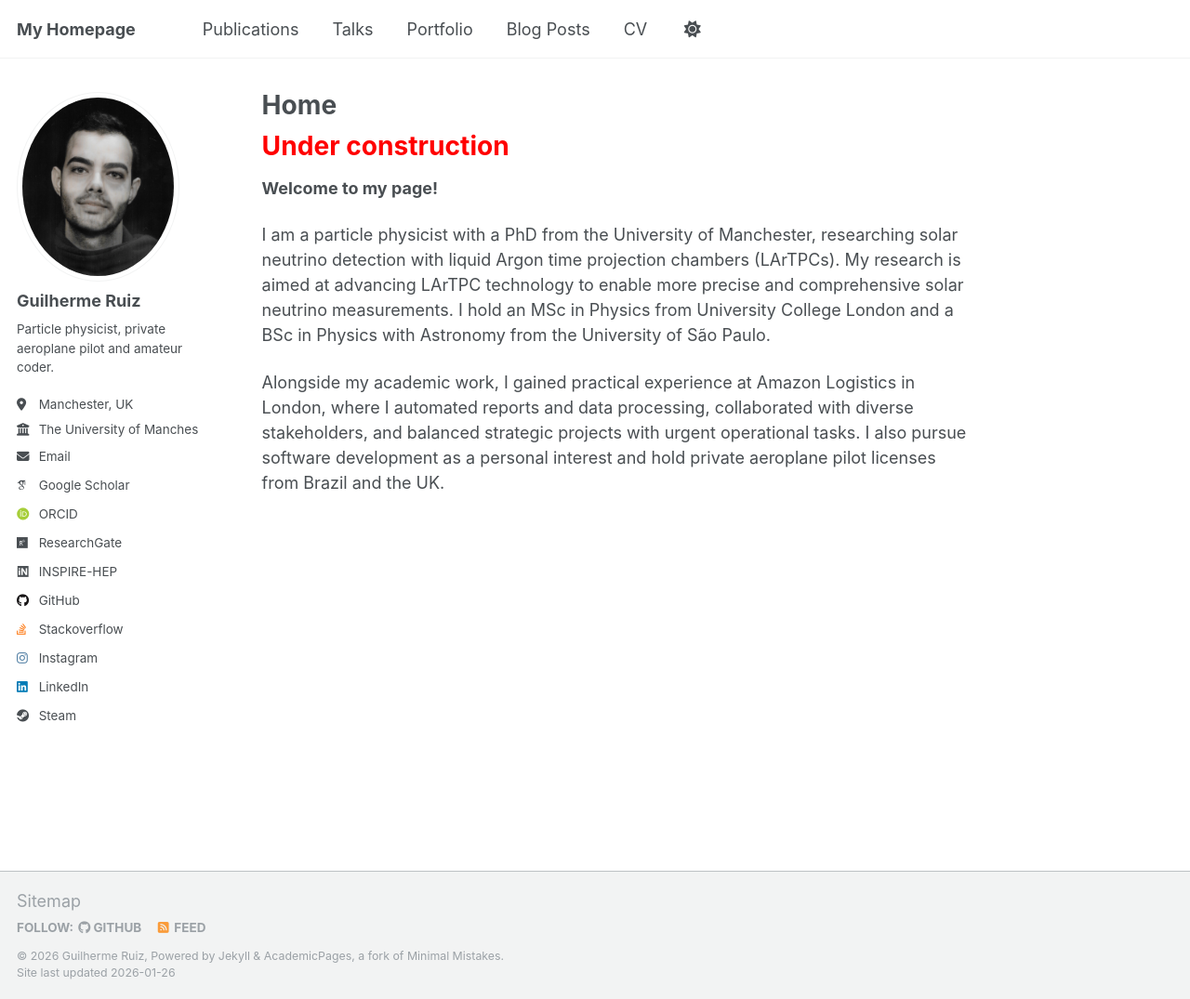
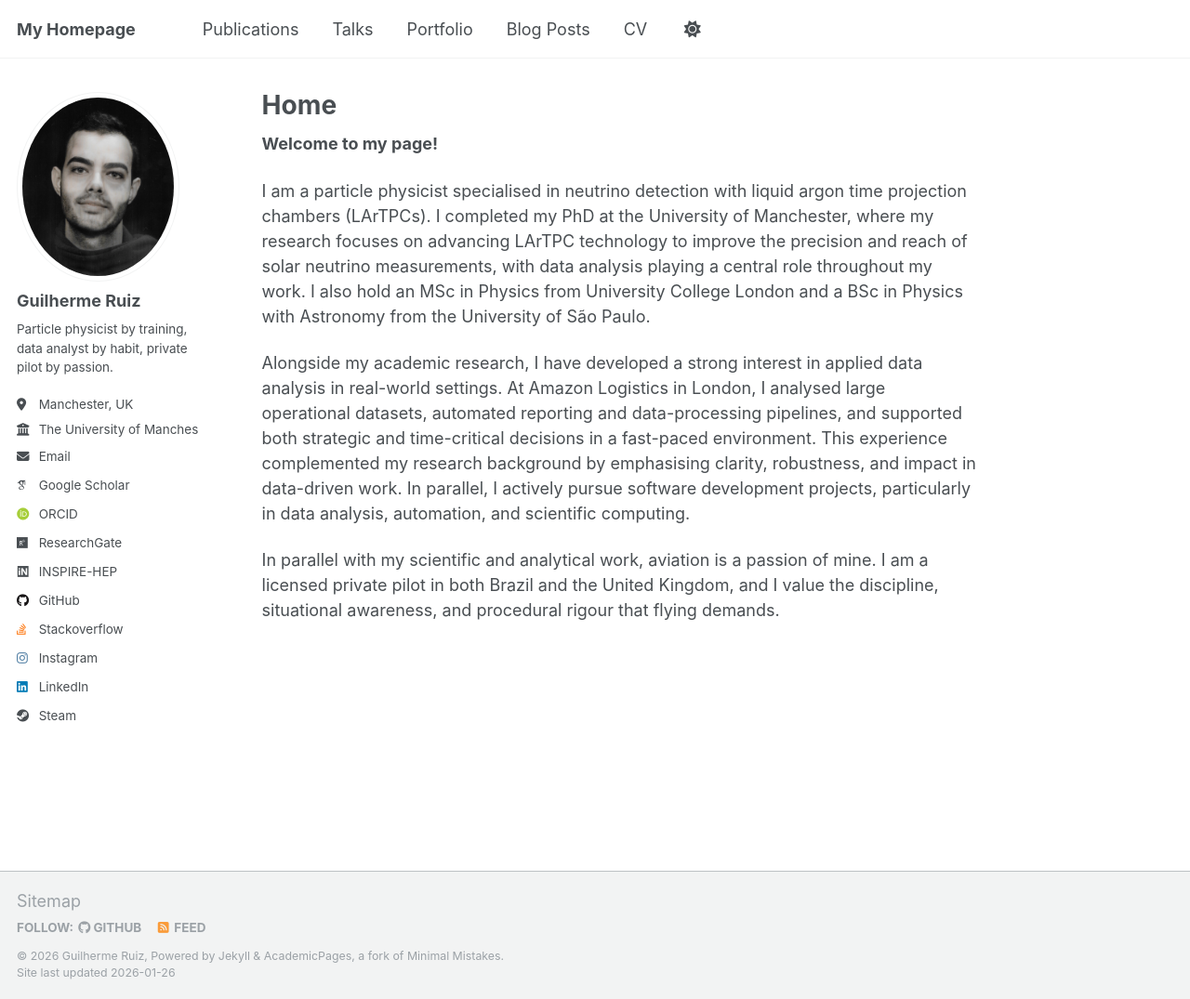
Before and after one commit to guigoruiz1/guigoruiz1.github.io, a Jekyll site: the page built from _pages/about.md, in a window 1280 px wide and 1075 px high. Shown: the whole window at 93% size. Built offline with Jekyll 4.4.1, drawn with Linux system fonts in a browser that asks for light colours; some web fonts are replaced; a script that is not in the unit is left out.

Commit message:
several updates

```diff
--- a/_config.yml
+++ b/_config.yml
@@ -24,12 +24,12 @@ author:
   # Biographic information
   avatar           : "profile.jpg"
   name             : "Guilherme Ruiz"
-  pronouns         : # example: "she/her"
-  bio              : "Particle physicist, private aeroplane pilot and amateur coder."
+  pronouns         : # "he/him"
+  bio              : "Particle physicist by training, data analyst by habit, private pilot by passion."
   location         : "Manchester, UK"
   employer         : "The University of Manchester"
   uri              : # URL
-  email            : "guilherme.ruizferreira@postgrad.manchester.ac.uk"
+  email            : "guilherme.guigoruiz@gmail.com"
 
   # Academic websites
   academia         : # URL
--- a/_pages/about.md
+++ b/_pages/about.md
@@ -7,10 +7,10 @@ redirect_from:
   - /about.html
 ---
 
-# <span style="color:red">Under construction</span>
-
 **Welcome to my page!**
 
-I am a particle physicist with a PhD from the University of Manchester, researching solar neutrino detection with liquid Argon time projection chambers (LArTPCs). My research is aimed at advancing LArTPC technology to enable more precise and comprehensive solar neutrino measurements. I hold an MSc in Physics from University College London and a BSc in Physics with Astronomy from the University of São Paulo.
+I am a particle physicist specialised in neutrino detection with liquid argon time projection chambers (LArTPCs). I completed my PhD at the University of Manchester, where my research focuses on advancing LArTPC technology to improve the precision and reach of solar neutrino measurements, with data analysis playing a central role throughout my work. I also hold an MSc in Physics from University College London and a BSc in Physics with Astronomy from the University of São Paulo.
 
-Alongside my academic work, I gained practical experience at Amazon Logistics in London, where I automated reports and data processing, collaborated with diverse stakeholders, and balanced strategic projects with urgent operational tasks. I also pursue software development as a personal interest and hold private aeroplane pilot licenses from Brazil and the UK.
+Alongside my academic research, I have developed a strong interest in applied data analysis in real-world settings. At Amazon Logistics in London, I analysed large operational datasets, automated reporting and data-processing pipelines, and supported both strategic and time-critical decisions in a fast-paced environment. This experience complemented my research background by emphasising clarity, robustness, and impact in data-driven work. In parallel, I actively pursue software development projects, particularly in data analysis, automation, and scientific computing.
+
+In parallel with my scientific and analytical work, aviation is a passion of mine. I am a licensed private pilot in both Brazil and the United Kingdom, and I value the discipline, situational awareness, and procedural rigour that flying demands.
--- a/_pages/portfolio.html
+++ b/_pages/portfolio.html
@@ -9,5 +9,5 @@ author_profile: true
 
 
 {% for post in site.portfolio %}
-  {% include archive-single.html %}
+{% include archive-single.html %}
 {% endfor %}
```
Also changed, not shown: _pages/publications.html (+5 -3 lines), _portfolio/arduino-odometry.md (added, +5 -0 lines), _portfolio/nbtools.md (added, +5 -0 lines), _portfolio/solar-v2-reco.md (added, +5 -0 lines), _portfolio/yugiquery.md (added, +7 -0 lines), _talks/2015-SIICUSP.md (added, +13 -0 lines), _talks/2016-SIICUSP.md (added, +13 -0 lines), 2 other files.
